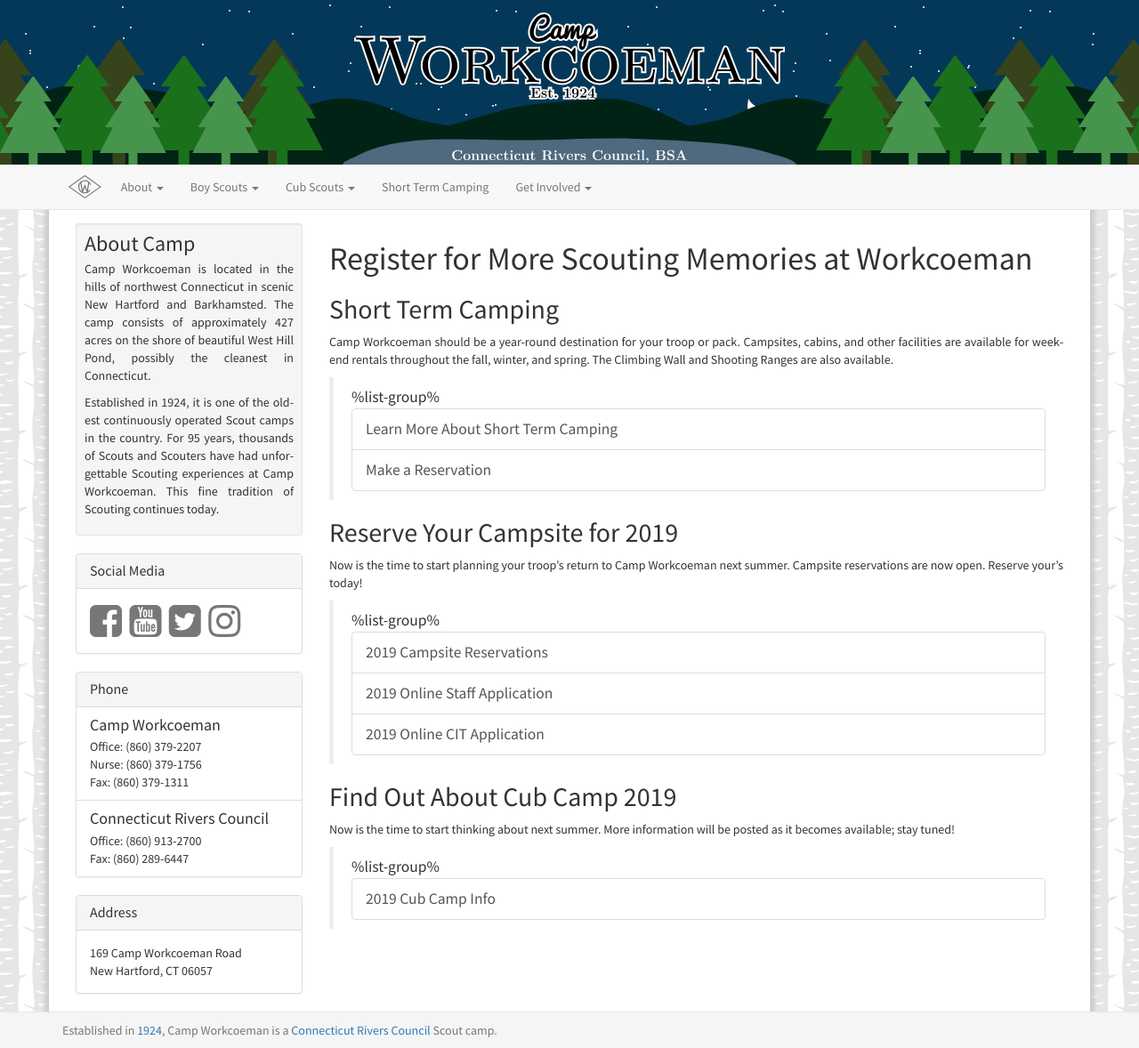
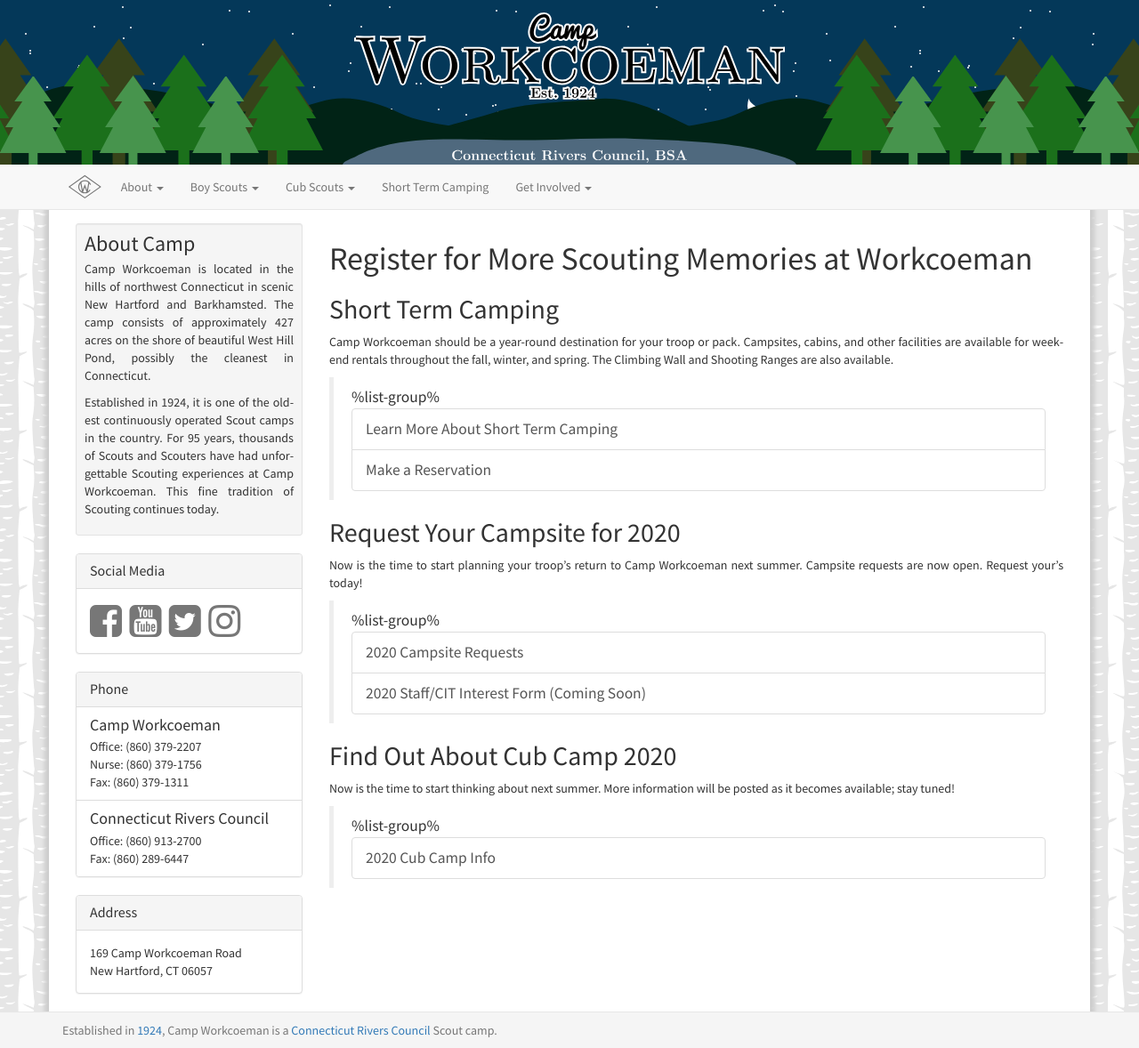
Before and after one commit to campworkcoeman/campworkcoeman.org, a Jekyll site: the page built from wifi-landing.md, in a window 1280 px wide. Shown: the whole page at 89% size. Built offline with Jekyll 4.4.1, drawn with Linux system fonts in a browser that asks for light colours; nearby versions of some CDN libraries; Markdown is read by kramdown in place of the engine named in the settings.

Commit message:
Add 2020 info.

```diff
--- a/wifi-landing.md
+++ b/wifi-landing.md
@@ -15,18 +15,17 @@
 > <a href="https://www.ctrivers.org/rentals/periods?filter_by_location=3" class="list-group-item">Make a Reservation</a>
 
 
-## Reserve Your Campsite for 2019
+## Request Your Campsite for 2020
 
-Now is the time to start planning your troop's return to Camp Workcoeman next summer. Campsite reservations are now open. Reserve your's today!
+Now is the time to start planning your troop's return to Camp Workcoeman next summer. Campsite requests are now open. Request your's today!
 
 > %list-group%
-> <a href="{{ site.url }}/2019/" class="list-group-item">2019 Campsite Reservations</a>
-> <a href="https://docs.google.com/forms/d/e/1FAIpQLScOknNJ9BTHiZdkF57je9tBqPU_jTjJdfR3pm-hQ_VyQnE37A/viewform" class="list-group-item">2019 Online Staff Application</a>
-> <a href="https://docs.google.com/forms/d/e/1FAIpQLSd8B2iVWv9Ujfc5gLHb35dWL_DVO6EEh80SJmPyl5liy35sLQ/viewform" class="list-group-item">2019 Online CIT Application</a>
+> <a href="{{ site.url }}/2020/" class="list-group-item">2020 Campsite Requests</a>
+> <a href="{{ site.url }}" class="list-group-item">2020 Staff/CIT Interest Form (Coming Soon)</a>
 
-## Find Out About Cub Camp 2019
+## Find Out About Cub Camp 2020
 
 Now is the time to start thinking about next summer. More information will be posted as it becomes available; stay tuned!
 
 > %list-group%
-> <a href="{{ site.url }}/cubcamp2019/" class="list-group-item">2019 Cub Camp Info</a>
+> <a href="{{ site.url }}/cubcamp2020/" class="list-group-item">2020 Cub Camp Info</a>
```
Also changed, not shown: 2020.md (added, +29 -0 lines), cubcamp2020.md (added, +26 -0 lines), 1 other file.
